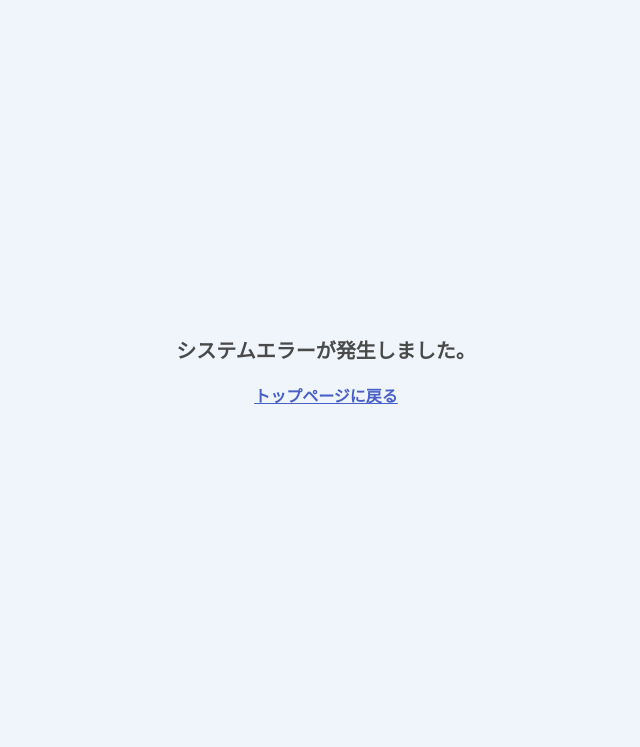
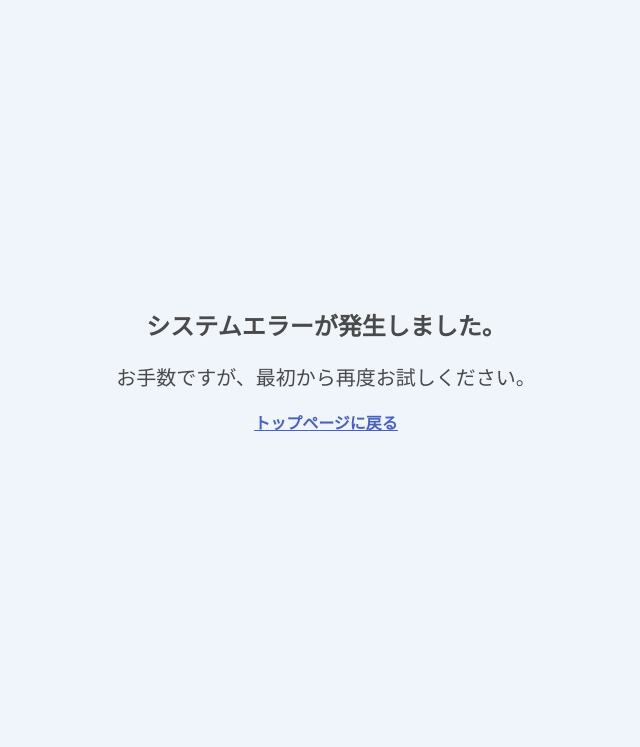
Before and after one commit to hiroe-mkk/medicine-diary-webapp, a Spring app: page /error/error in a window 1280 px wide. Shown: the part 53-800 px from the top of the page, without its empty margins (314-954 px from the left). Run offline with Thymeleaf, Linux system fonts and the light colour scheme; the template is opened without the code that fills it, so the values that code supplies are empty; some libraries are stand-ins or nearby versions.

Commit message:
view: エラー画面に表示する詳細なメッセージを変更

```diff
--- a/src/main/resources/templates/error/error.html
+++ b/src/main/resources/templates/error/error.html
@@ -11,14 +11,17 @@
   <body>
     <div layout:fragment="content" th:remove="tag">
       <div class="content has-text-centered">
-        <p class="subtitle is-5 has-text-weight-semibold">
+        <p class="subtitle is-4 has-text-weight-semibold">
           システムエラーが発生しました。
         </p>
-        <div class="block">
-          <a class="is-underlined is-info has-text-weight-semibold" th:href="@{/}">
-            トップページに戻る
-          </a>
-        </div>
+        <p class="subtitle is-5">
+          お手数ですが、最初から再度お試しください。
+        </p>
+          <div class="block">
+            <a class="is-underlined is-info has-text-weight-semibold" th:href="@{/}">
+              トップページに戻る
+            </a>
+          </div>
       </div>
     </div>
   </body>
--- a/src/main/resources/templates/error/notFoundError.html
+++ b/src/main/resources/templates/error/notFoundError.html
@@ -12,7 +12,7 @@
     <div layout:fragment="content" th:remove="tag">
       <div class="content has-text-centered">
         <p class="title is-4 is-spaced">このページはご利用いただけません。</p>
-        <p class="subtitle is-5 has-text-danger-dark">
+        <p class="subtitle is-5">
           リンクに問題があるか、ページが削除された可能性があります。
         </p>
         <div class="block">
```
